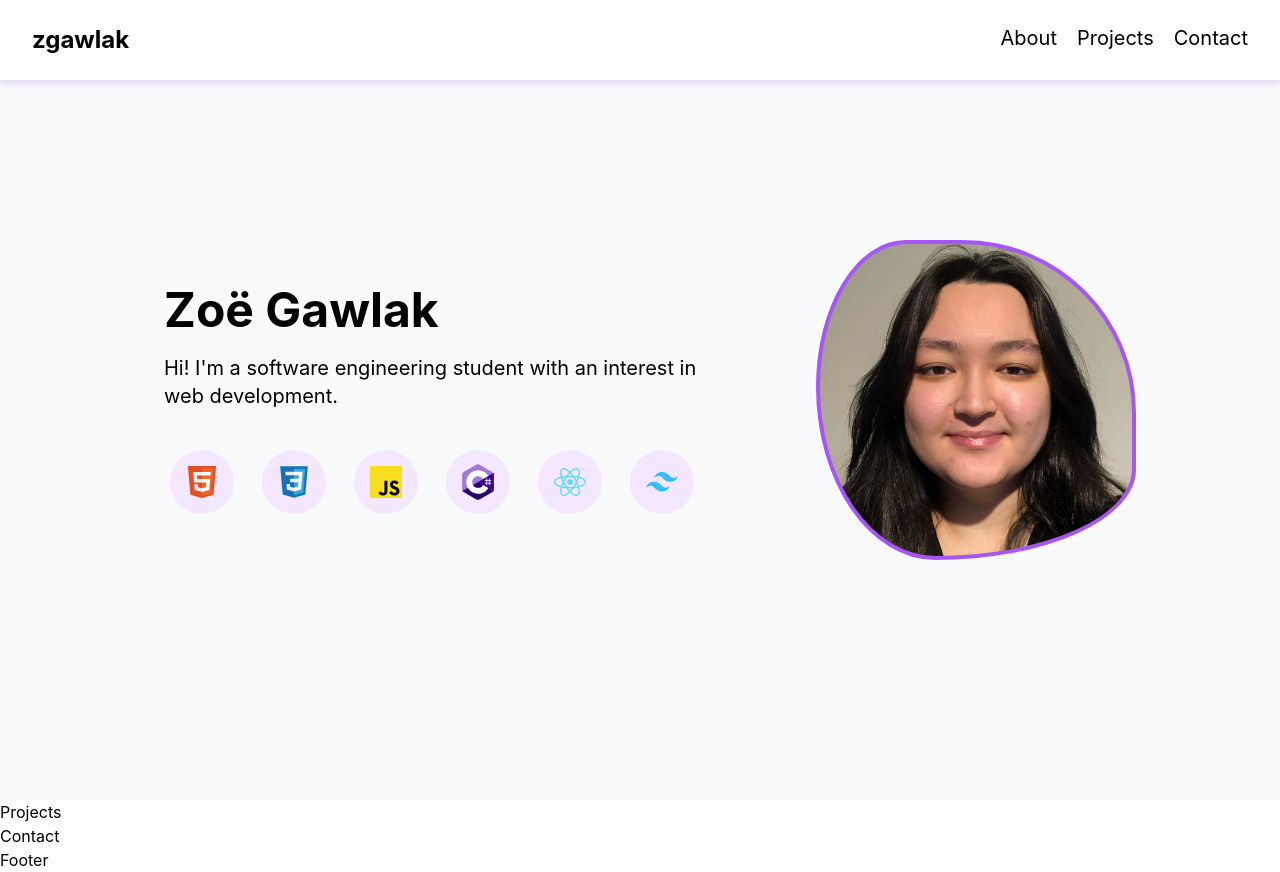
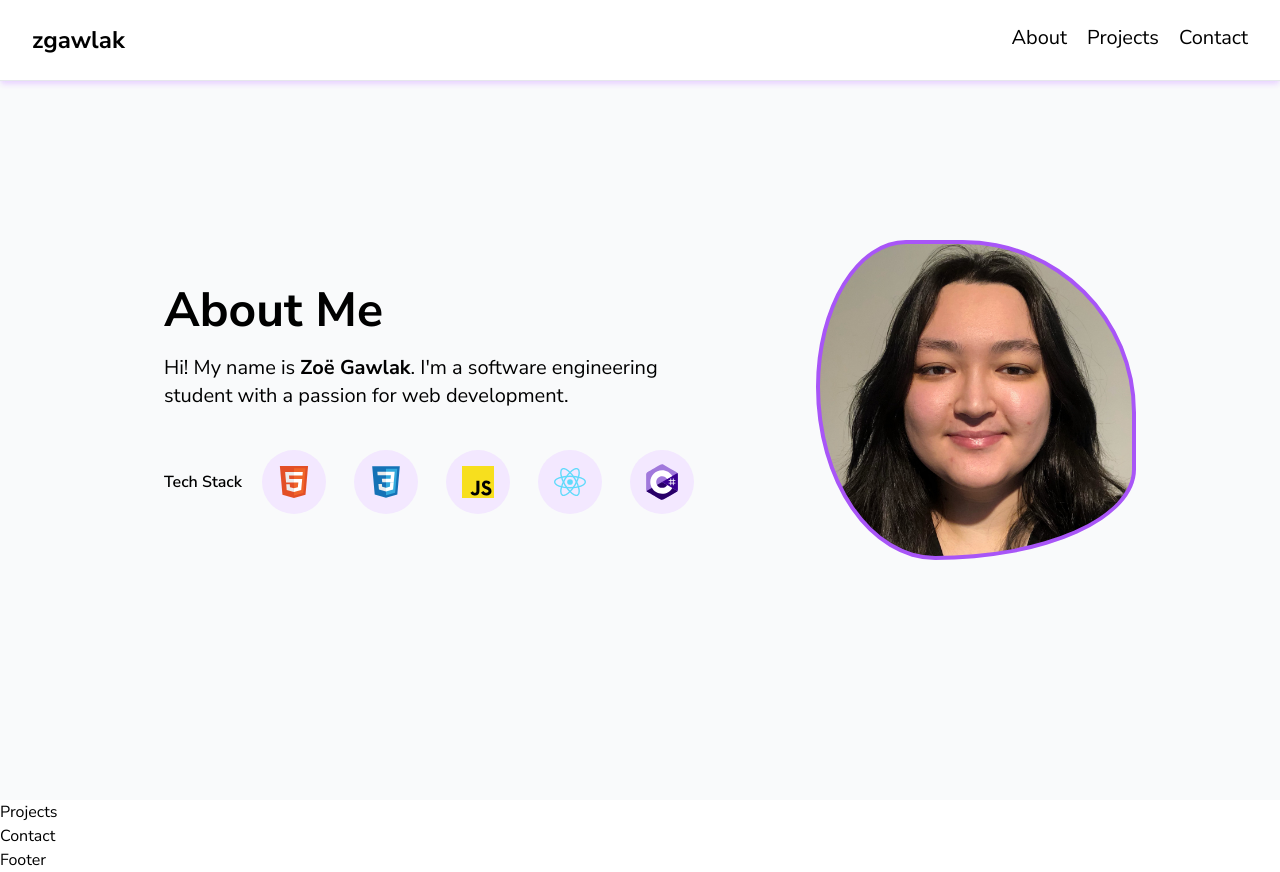
Before and after one commit to zgawlak/portfolio, a React (Create React App) app: page / in a window 1280 px wide. Built offline with nearby package versions, Linux system fonts and the light colour scheme.

Commit message:
Change about layout

```diff
--- a/public/index.html
+++ b/public/index.html
@@ -1,14 +1,17 @@
 <!DOCTYPE html>
 <html lang="en">
+
 <head>
   <meta charset="utf-8" />
   <link rel="icon" href="%PUBLIC_URL%/favicon.svg" />
   <meta name="viewport" content="width=device-width, initial-scale=1" />
   <meta name="theme-color" content="#000000" />
-    <meta
-      name="description"
-      content="Web site created using create-react-app"
-    />
+  <meta name="description" content="My developer portfolio!" />
+  <link rel="preconnect" href="https://fonts.googleapis.com">
+  <link rel="preconnect" href="https://fonts.gstatic.com" crossorigin>
+  <link
+    href="https://fonts.googleapis.com/css2?family=Nunito+Sans:ital,opsz,wght@0,6..12,200;0,6..12,300;0,6..12,400;0,6..12,500;0,6..12,600;0,6..12,700;0,6..12,800;0,6..12,900;0,6..12,1000;1,6..12,200;1,6..12,300;1,6..12,400;1,6..12,500;1,6..12,600;1,6..12,700;1,6..12,800;1,6..12,900;1,6..12,1000&display=swap"
+    rel="stylesheet">
   <link rel="apple-touch-icon" href="%PUBLIC_URL%/favicon.svg" />
   <!--
       manifest.json provides metadata used when your web app is installed on a
@@ -26,6 +29,7 @@
     -->
   <title>zgawlak | Portfolio</title>
 </head>
+
 <body>
   <noscript>You need to enable JavaScript to run this app.</noscript>
   <div id="root"></div>
@@ -40,4 +44,5 @@
       To create a production bundle, use `npm run build` or `yarn build`.
     -->
 </body>
+
 </html>
--- a/src/App.js
+++ b/src/App.js
@@ -46,9 +46,11 @@ function App() {
           <div id="about" className="text-primary w-full flex flex-col h-auto md:h-screen justify-center">
             <div className="flex flex-col-reverse md:flex-row justify-center items-center gap-5 lg:gap-24">
               <div className="text-center md:text-left md:max-w-xl p-5">
-                <h2 className="text-3xl md:text-5xl font-bold">Zoë Gawlak</h2>
-                <p className="text-lg md:text-xl p-5 md:px-0 md:py-5">Hi! I'm a software engineering student with an interest in web development.</p>
-                <ul className="flex gap-5 md:gap-x-7 items-center flex-wrap justify-center mt-5">
+                <h2 className="text-3xl md:text-5xl font-bold">About Me</h2>
+                <p className="text-lg md:text-xl p-5 md:px-0 md:py-5">Hi! My name is <strong>Zoë Gawlak</strong>. I'm a software engineering student with a passion for web development.</p>
+                <div className="flex flex-wrap md:flex-nowrap justify-center md:justify-start items-center md:gap-x-5 mt-5">
+                  <p className="font-semibold basis-full md:basis-auto underline md:no-underline decoration-2 underline-offset-2">Tech Stack</p>
+                  <ul className="flex gap-5 md:gap-x-7 pt-5 md:pt-0 items-center flex-wrap justify-center md:justify-start">
                     <li className="bg-purple-100 flex justify-center items-center w-16 h-16 rounded-full">
                       <img className="w-8" src={HTML5} alt="HTML5" title="HTML5" />
                     </li>
@@ -59,15 +61,13 @@ function App() {
                       <img className="w-8" src={JavaScript} alt="JavaScript" title="JavaScript" />
                     </li>
                     <li className="bg-purple-100 flex justify-center items-center w-16 h-16 rounded-full">
-                    <img className="w-8" src={Csharp} alt="C#" title="C#" />
-                  </li>
-                  <li className="bg-purple-100 flex justify-center items-center w-16 h-16 rounded-full">
                       <img className="w-8" src={ReactIcon} alt="React" title="React" />
                     </li>
                     <li className="bg-purple-100 flex justify-center items-center w-16 h-16 rounded-full">
-                    <img className="w-8" src={Tailwind} alt="Tailwind" title="Tailwind" />
+                      <img className="w-8" src={Csharp} alt="C#" title="C#" />
                     </li>
                   </ul>
+                </div>
               </div>
               <div className="w-60 h-60 lg:w-80 lg:h-80 bg-about bg-cover bg-center border-4 border-purple-500 about-img"></div>
             </div>
--- a/src/index.css
+++ b/src/index.css
@@ -4,9 +4,7 @@
 
 body {
   margin: 0;
-  font-family: -apple-system, BlinkMacSystemFont, 'Segoe UI', 'Roboto', 'Oxygen',
-    'Ubuntu', 'Cantarell', 'Fira Sans', 'Droid Sans', 'Helvetica Neue',
-    sans-serif;
+  font-family: 'Nunito Sans', sans-serif;
   -webkit-font-smoothing: antialiased;
   -moz-osx-font-smoothing: grayscale;
 }
```
Also changed, not shown: src/assets/icons/tailwind.svg (deleted). Lines whose indentation alone changed are shown as unchanged.
